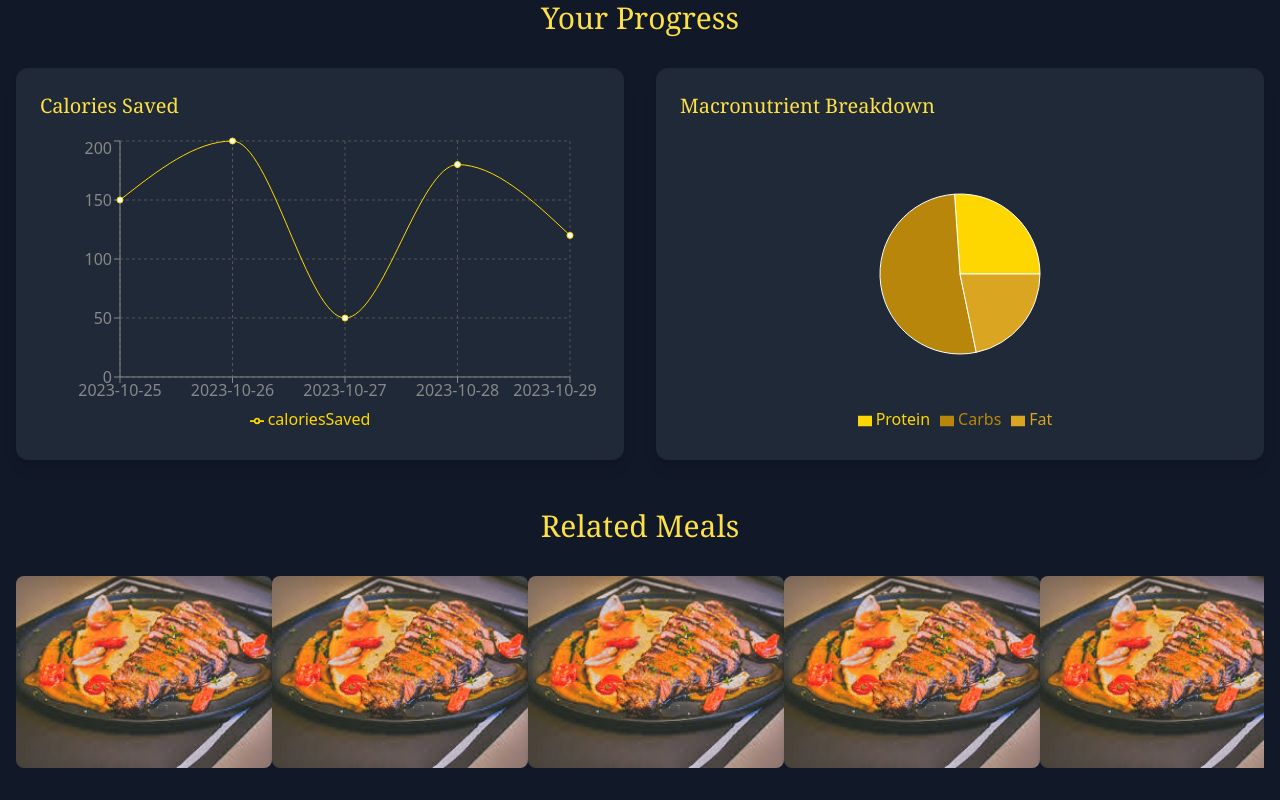
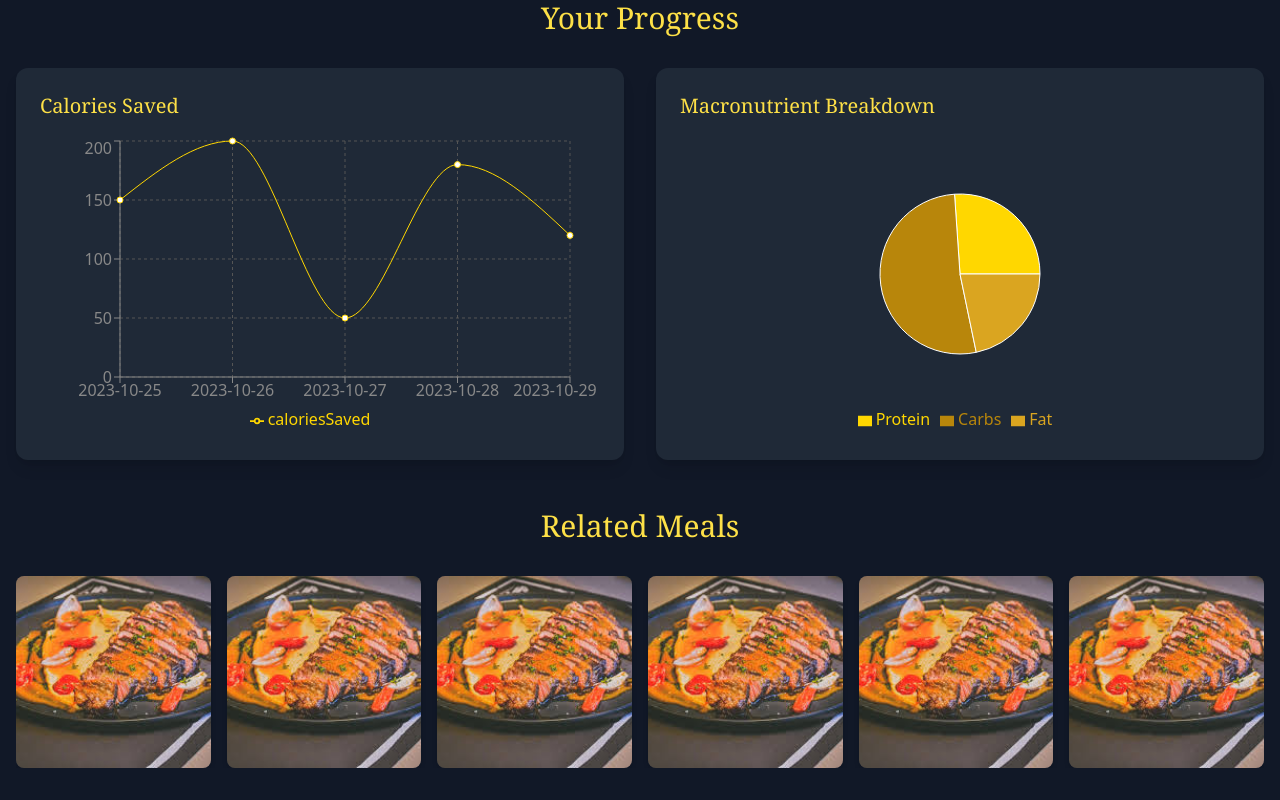
Before and after one commit to Ahmad-A0/Inversity-SnapSwap, a React (Create React App) app in the folder client/: page / in a window 1280 px wide. Shown: the part 768-1568 px from the top of the page. Built offline with nearby package versions, Linux system fonts and the light colour scheme.

Commit message:
feat: adjust related meals position and spacing

```diff
--- a/client/src/App.js
+++ b/client/src/App.js
@@ -240,22 +240,18 @@ function App() {
                         </div>
                     </div>
                 </motion.div>
+
                 {/* Image Carousel Section */}
                 <motion.div
                     initial={{ opacity: 0, y: 50 }}
                     animate={{ opacity: 1, y: 0 }}
-                    transition={{ duration: 0.5, delay: 0.6 }} // Added a slight delay for animation
+                    transition={{ duration: 0.5, delay: 0.6 }}
                     className="mt-12"
                 >
                     <h3 className="text-3xl font-serif text-center mb-8 text-yellow-300">
                         Related Meals
                     </h3>
                     <div className="flex overflow-x-auto gap-4">
-                        {' '}
-                        {/* Carousel container */}
-                        <div className="flex">
-                            {' '}
-                            {/* Image items container */}
                         {[1, 2, 3, 4, 5, 6].map((i) => (
                             <div
                                 key={i}
@@ -269,7 +265,6 @@ function App() {
                             </div>
                         ))}
                     </div>
-                    </div>
                 </motion.div>
             </main>
         </div>
```
Lines whose indentation alone changed are shown as unchanged.
